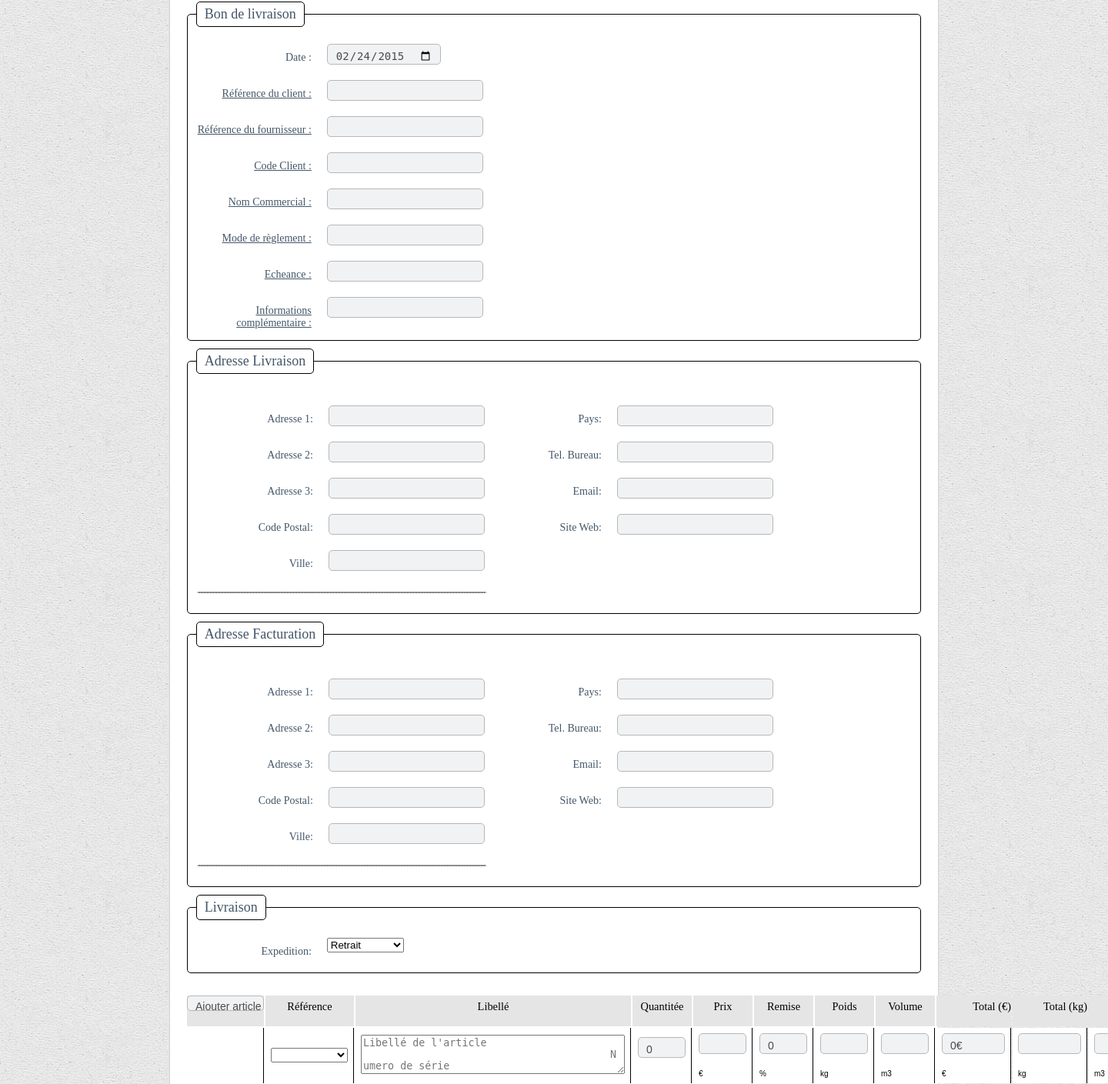
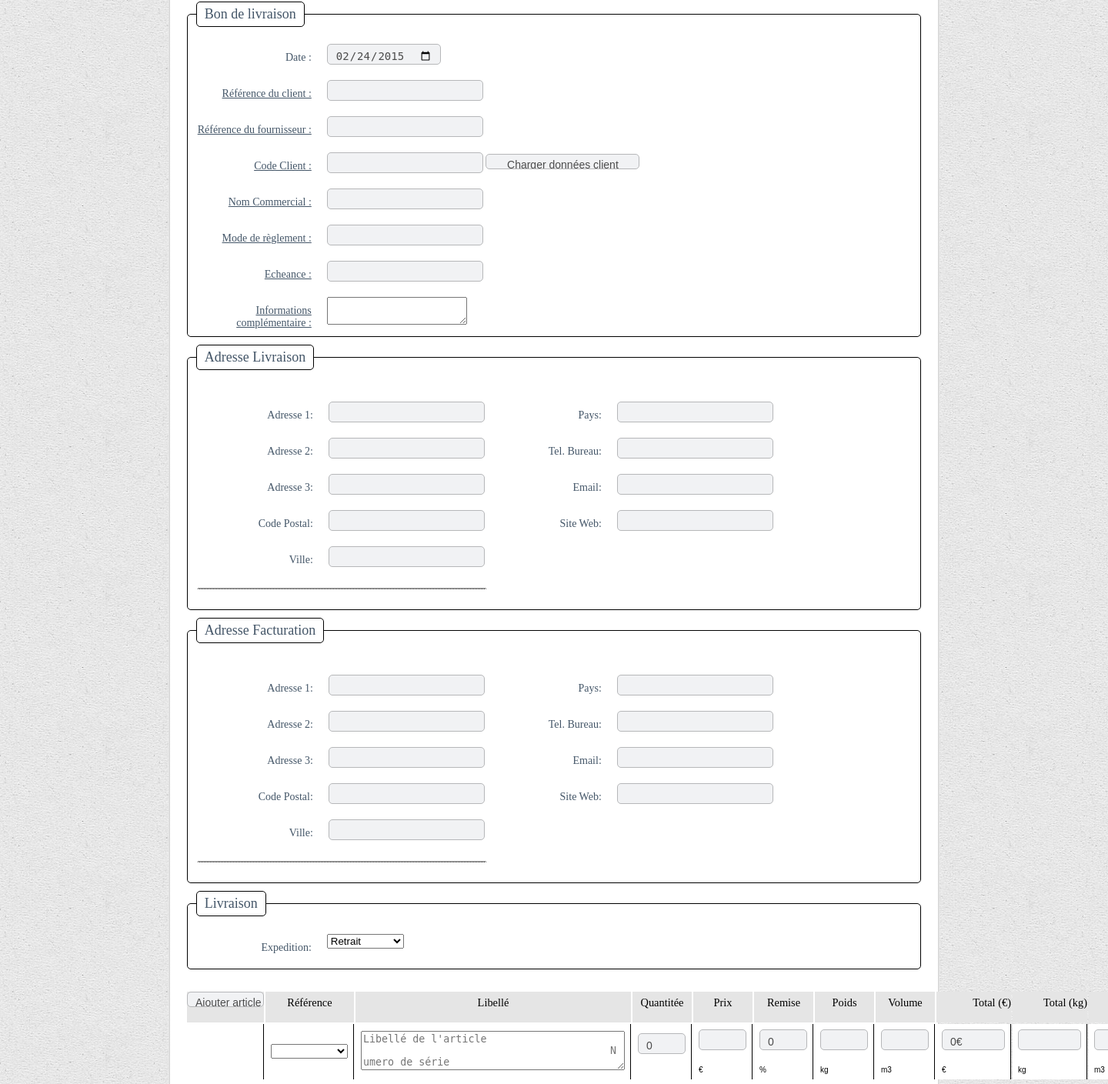
Before and after one commit to tedramoni/PROJETS3, a PHP site: page /Ikonic3/saisie_bl.php in a window 1440 px wide; the page is wider, and only the part inside the window is pictured. Shown: the part 262-1671 px from the top of that part at 77% size. Run offline with PHP 8.4, Linux system fonts and the light colour scheme; data comes from the database, SQL or seed files in the repository; tables that the repository leaves empty hold one stand-in row (values such as "Sample post"); some libraries are stand-ins or nearby versions; some web fonts are replaced.

Commit message:
autocompletion client dans BL [OK]
systeme d'autocompletion opérationnel

```diff
--- a/Ikonic3/Inclusion/order.js
+++ b/Ikonic3/Inclusion/order.js
@@ -153,7 +153,7 @@ $(document).ready(function() {
         var volume = valeur[2];
 
         $el = $(this);
-        $el.parent().parent().find("td.product-title textarea").val(libelle);
+        $el.parent().parent().find("td.product-title textarea.name-pics").val(libelle);
         $el.parent().parent().find("td.Poids_article input.poids").val(poids);
         $el.parent().parent().find("td.Volume_article input.volume").val(volume);
 
@@ -281,4 +281,79 @@ $(document).ready(function() {
         calcProdSubTotal();
     });
 
+	$(".btn_load_client").bind("click", function() {
+        $el = $(this);
+		var code_client = $el.parent().parent().find("input.cc").val();
+        if(code_client !== ""){ //si la recherche est différent de rien
+            $.ajax({
+                type: "POST",
+                url: "load_client.php",
+                data: {
+                        code_client : code_client
+                },
+                success: function (data){
+						var datas = jQuery.parseJSON(data);
+
+						  $el.parent().parent().find("input.nom_commercial").val("");
+						  $el.parent().parent().find("input.mode_reglement").val("");
+						  $el.parent().parent().find("input.echeance").val("");
+						  $el.parent().parent().find("textarea.infos").val("");
+
+						  $el.parent().parent().find("input.adr1_f").val("");
+						  $el.parent().parent().find("input.adr2_f").val("");
+						  $el.parent().parent().find("input.adr3_f").val("");
+						  $el.parent().parent().find("input.cp_f").val("");
+						  $el.parent().parent().find("input.ville_f").val("");
+						  $el.parent().parent().find("input.pays_f").val("");
+						  $el.parent().parent().find("input.telbur_f").val("");
+						  $el.parent().parent().find("input.mail_f").val("");
+						  $el.parent().parent().find("input.web_f").val("");
+
+						  $el.parent().parent().find("input.adr1_l").val("");
+						  $el.parent().parent().find("input.adr2_l").val("");
+						  $el.parent().parent().find("input.adr3_l").val("");
+						  $el.parent().parent().find("input.cp_l").val("");
+						  $el.parent().parent().find("input.v_l").val("");
+						  $el.parent().parent().find("input.pays_l").val("");
+						  $el.parent().parent().find("input.telbur_l").val("");
+						  $el.parent().parent().find("input.mail_l").val("");
+						  $el.parent().parent().find("input.web_l").val("");
+
+						$.each(datas, function (key, value) {
+						 if(key==0)
+						 {
+						  $el.parent().parent().find("input.nom_commercial").val(value.nom_commercial);
+						  $el.parent().parent().find("input.mode_reglement").val(value.mode_reglement);
+						  $el.parent().parent().find("input.echeance").val(value.echeance);
+						  $el.parent().parent().find("textarea.infos").val(value.info_comp);
+						 }
+						 if(key==1)
+						 {
+						  $el.parent().parent().find("input.adr1_f").val(value.adr1);
+						  $el.parent().parent().find("input.adr2_f").val(value.adr2);
+						  $el.parent().parent().find("input.adr3_f").val(value.adr3);
+						  $el.parent().parent().find("input.cp_f").val(value.cp);
+						  $el.parent().parent().find("input.ville_f").val(value.ville);
+						  $el.parent().parent().find("input.pays_f").val(value.pays);
+						  $el.parent().parent().find("input.telbur_f").val(value.tel_bur);
+						  $el.parent().parent().find("input.mail_f").val(value.email);
+						  $el.parent().parent().find("input.web_f").val(value.site_web);
+						 }
+						 if(key==2)
+						 {
+						  $el.parent().parent().find("input.adr1_l").val(value.adr1);
+						  $el.parent().parent().find("input.adr2_l").val(value.adr2);
+						  $el.parent().parent().find("input.adr3_l").val(value.adr3);
+						  $el.parent().parent().find("input.cp_l").val(value.cp);
+						  $el.parent().parent().find("input.v_l").val(value.ville);
+						  $el.parent().parent().find("input.pays_l").val(value.pays);
+						  $el.parent().parent().find("input.telbur_l").val(value.tel_bur);
+						  $el.parent().parent().find("input.mail_l").val(value.email);
+						  $el.parent().parent().find("input.web_l").val(value.site_web);
+						 }
+						});
+				}
+            });
+        }
+    });
 });
--- a/Ikonic3/saisie_bl.php
+++ b/Ikonic3/saisie_bl.php
@@ -47,7 +47,8 @@
                     <br/>
 
                     <label for="code_client"><u>Code Client :</u> </label>
-                    <input type="text" id="code_client" name="code_client" onkeyup="myFunction()" />
+                    <input type="text" id="code_client" name="code_client" class="cc" onkeyup="myFunction()" />
+					<input type="button" value="Charger données client" class="btn_load_client" style="width:200px"></input>
                     <br/>
 
                     <script>
@@ -68,16 +69,16 @@
                     </script>
 
                     <label for="nom_commercial"><u>Nom Commercial :</u> </label>
-                    <input type="text" id="nom_commercial" name="nom_commercial" required="required" />
+                    <input type="text" class="nom_commercial" id="nom_commercial" name="nom_commercial" required="required" />
                     <br/>
                     <label for="mode_reglement"><u>Mode de règlement :</u> </label>
-                    <input type="text" id="mode_reglement" name="mode_reglement" required="required" />
+                    <input type="text" class="mode_reglement" id="mode_reglement" name="mode_reglement" required="required" />
                     <br/>
                     <label for="echeance"><u>Echeance :</u> </label>
-                    <input type="text" id="echeance" name="echeance" required="required" />
+                    <input type="text" class="echeance" id="echeance" name="echeance" required="required" />
                     <br/>
                     <label for="infos"><u>Informations complémentaire :</u> </label>
-                    <input type="text" id="infos" name="infos" required="required" />
+                    <textarea class="infos" id="infos" name="infos" required="required"></textarea>
                     <br/>
                 </fieldset>
                 <fieldset>
@@ -90,41 +91,41 @@
                                     <br/>
                                     <td>
                                         <label for="BX_adr1">Adresse 1: </label>
-                                        <input type="text" class="small" name="BX_adr1" />
+                                        <input type="text" class="adr1_l" name="BX_adr1" />
                                         <br/>
 
                                         <label for="BX_adr2">Adresse 2: </label>
-                                        <input type="text" class="small" name="BX_adr2" />
+                                        <input type="text" class="adr2_l" name="BX_adr2" />
                                         <br/>
 
                                         <label for="BX_adr3">Adresse 3: </label>
-                                        <input type="text" class="small" name="BX_adr3" />
+                                        <input type="text" class="adr3_l" name="BX_adr3" />
                                         <br/>
 
                                         <label for="BX_cp">Code Postal: </label>
-                                        <input type="text" class="small" name="BX_cp" />
+                                        <input type="text" class="cp_l" name="BX_cp" />
                                         <br/>
 
                                         <label for="BX_ville">Ville: </label>
-                                        <input type="text" class="small" name="BX_ville" />
+                                        <input type="text" class="v_l" name="BX_ville" />
                                         <br/>
                                         <hr>
                                     </td>
                                     <td>
                                         <label for="BX_pays">Pays: </label>
-                                        <input type="text" class="small" name="BX_pays" />
+                                        <input type="text" class="pays_l" name="BX_pays" />
                                         <br/>
 
                                         <label for="BX_tel_bur">Tel. Bureau: </label>
-                                        <input type="text" class="small" name="BX_tel_bur" />
+                                        <input type="text" class="telbur_l" name="BX_tel_bur" />
                                         <br/>
 
                                         <label for="BX_email">Email: </label>
-                                        <input type="text" class="small" name="BX_email" />
+                                        <input type="text" class="mail_l" name="BX_email" />
                                         <br/>
 
                                         <label for="BX_site_web">Site Web: </label>
-                                        <input type="text" class="small" name="BX_site_web" />
+                                        <input type="text" class="web_l" name="BX_site_web" />
                                         <br/>
                                         <br/>
                                     </td>
@@ -143,41 +144,41 @@
                                     <br/>
                                     <td>
                                         <label for="BX_adr1_2">Adresse 1: </label>
-                                        <input type="text" class="small" name="BX_adr1_2" />
+                                        <input type="text" class="adr1_f" name="BX_adr1_2" />
                                         <br />
 
                                         <label for="BX_adr2_2">Adresse 2: </label>
-                                        <input type="text" class="small" name="BX_adr2_2" />
+                                        <input type="text" class="adr2_f" name="BX_adr2_2" />
                                         <br />
 
                                         <label for="BX_adr3_2">Adresse 3: </label>
-                                        <input type="text" class="small" name="BX_adr3_2" />
+                                        <input type="text" class="adr3_f" name="BX_adr3_2" />
                                         <br />
 
                                         <label for="BX_cp2">Code Postal: </label>
-                                        <input type="text" class="small" name="BX_cp2" />
+                                        <input type="text" class="cp_f" name="BX_cp2" />
                                         <br/>
 
                                         <label for="BX_ville2">Ville: </label>
-                                        <input type="text" class="small" name="BX_ville2" />
+                                        <input type="text" class="ville_f" name="BX_ville2" />
                                         <br />
                                         <hr>
                                     </td>
                                     <td>
                                         <label for="BX_pays2">Pays: </label>
-                                        <input type="text" class="small" name="BX_pays2" />
+                                        <input type="text" class="pays_f" name="BX_pays2" />
                                         <br />
 
                                         <label for="BX_tel_bur2">Tel. Bureau: </label>
-                                        <input type="text" class="small" name="BX_tel_bur2" />
+                                        <input type="text" class="telbur_f" name="BX_tel_bur2" />
                                         <br />
 
                                         <label for="BX_email2">Email: </label>
-                                        <input type="text" class="small" name="BX_email2" />
+                                        <input type="text" class="mail_f" name="BX_email2" />
                                         <br/>
 
                                         <label for="BX_site_web2">Site Web: </label>
-                                        <input type="text" class="small" name="BX_site_web2" />
+                                        <input type="text" class="web_f" name="BX_site_web2" />
                                         <br/>
 
                                     </td>
```
Also changed, not shown: Ikonic3/load_client.php (added, +42 -0 lines).
